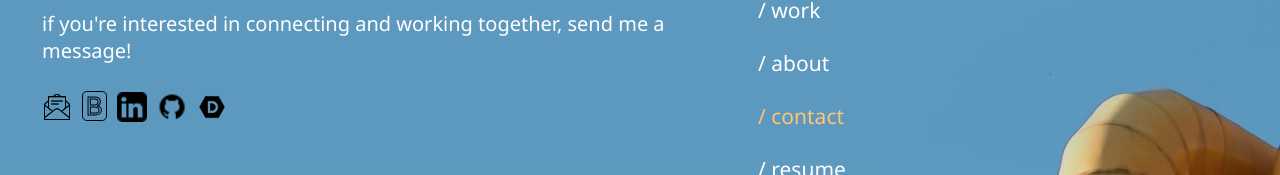
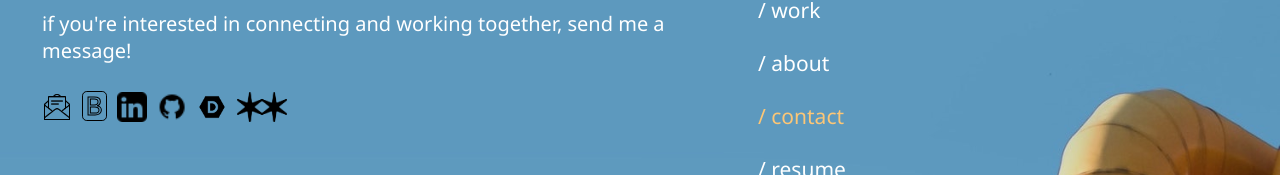
Before and after one commit to williamsalex/website-v2, a React (Create React App) app: page /contact in a window 1280 px wide. Shown: the part 140-315 px from the top of the page. Built offline with nearby package versions, Linux system fonts and the light colour scheme.

Commit message:
Added arena

```diff
--- a/src/App.css
+++ b/src/App.css
@@ -110,7 +110,6 @@ html {
 
 .icon {
     height: 30px;
-    width: 30px;
     padding-top: 10px;
     padding-right: 10px;
 }
--- a/src/Contact.js
+++ b/src/Contact.js
@@ -21,6 +21,9 @@ export default function Contact() {
             <a href = 'https://devpost.com/williamsalex' rel="noopener noreferrer" target="_blank">
                 <img alt = 'devpost' className = 'icon' src = '/devpost.png'></img>
             </a>
+            <a href = 'https://www.are.na/alex-williams-ojbevmaayem' rel="noopener noreferrer" target="_blank">
+                <img alt = 'are.na' className = 'icon' src = '/arena.png'></img>
+            </a>
         </div>
     )
   }
```
Also changed, not shown: public/arena.png (added).
